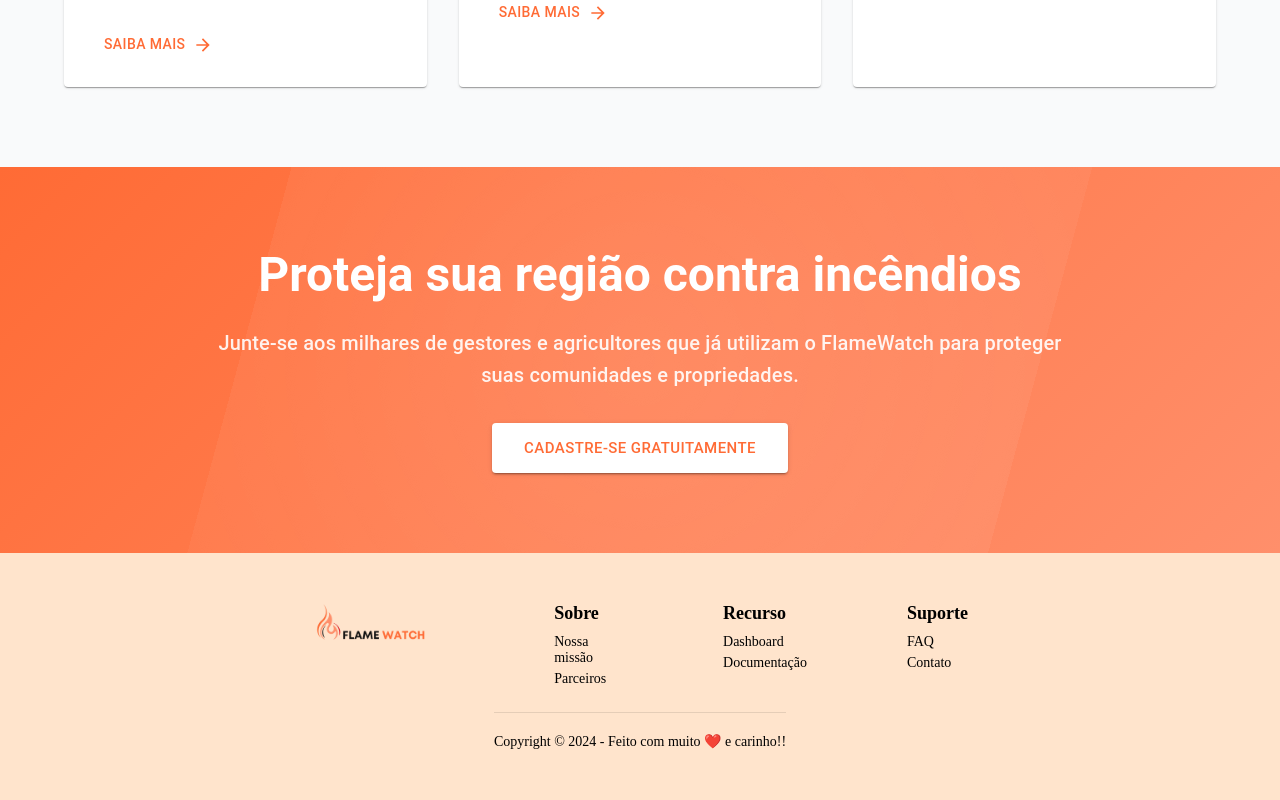
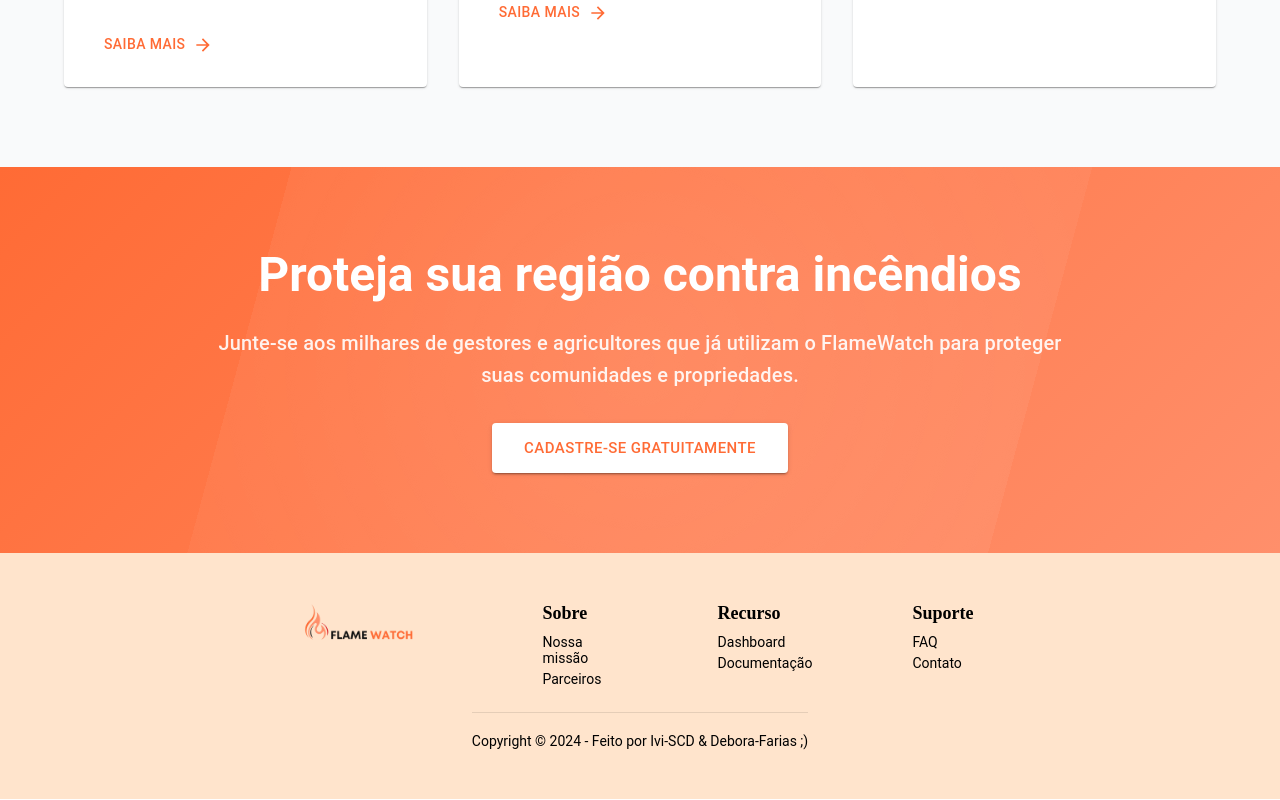
Before and after one commit to Ivi-SCD/flamewatch, a React (Vite) app: page / in a window 1280 px wide. Shown: the part 1446-2246 px from the top of the page. Built offline with nearby package versions, Linux system fonts and the light colour scheme.

Commit message:
feat: sync the foot style with the project

```diff
--- a/src/components/footer/footer.jsx
+++ b/src/components/footer/footer.jsx
@@ -38,6 +38,7 @@ const FooterSection = styled.div`
   }
 
   p {
+    font-family: "Roboto", "Helvetica", "Arial", sans-serif;
     font-size: 14px;
     margin: 5px 0;
   }
@@ -76,12 +77,14 @@ const LogoContainer = styled.div`
 `;
 
 const FooterBottom = styled.div`
+  font-family: "Roboto", "Helvetica", "Arial", sans-serif;
   text-align: center;
   margin-top: 20px;
   padding-top: 20px;
   border-top: 1px solid rgba(0, 0, 0, 0.1);
 
   p {
+    font-family: "Roboto", "Helvetica", "Arial", sans-serif;
     font-size: 14px;
     margin: 0;
   }
@@ -90,6 +93,7 @@ const FooterBottom = styled.div`
     padding-top: 15px;
 
     p {
+      font-family: "Roboto", "Helvetica", "Arial", sans-serif;
       font-size: 12px;
     }
   }
@@ -125,7 +129,7 @@ export const Footer = () => {
       </FooterBox>
       <FooterBottom>
         <p>
-          Copyright © 2024 - Feito com muito ❤️ e carinho!!
+          Copyright © 2024 - Feito por Ivi-SCD & Debora-Farias ;)
         </p>
       </FooterBottom>
     </StyledFooter>
```
